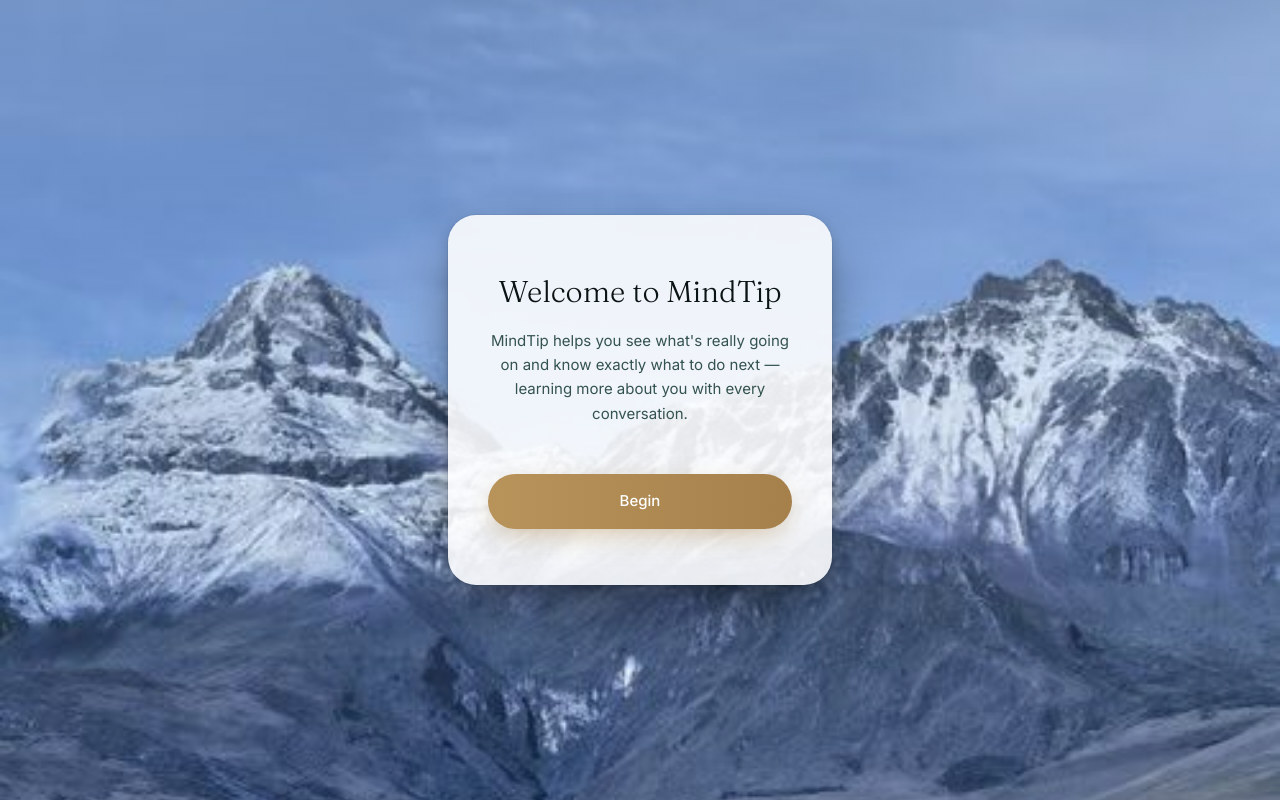
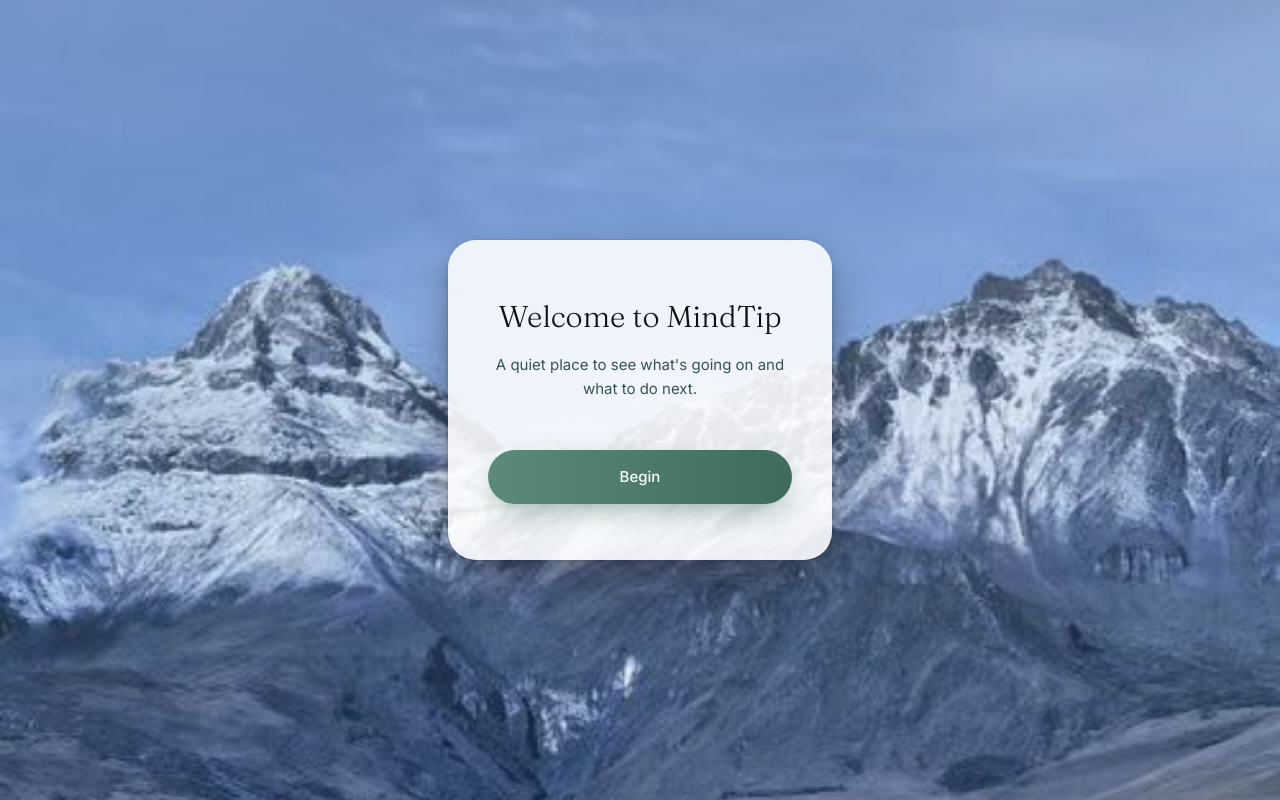
Before and after one commit to flashscapes/mindtip, a React (Vite) app: page / in a window 1280 px wide. Built offline with nearby package versions, Linux system fonts and the light colour scheme.

Commit message:
Welcome: new copy ('A quiet place to see what's going on and what to do next.'), button label 'Let's Go', sage-teal button gradient replacing gold

```diff
--- a/src/features/welcome/Welcome.tsx
+++ b/src/features/welcome/Welcome.tsx
@@ -25,12 +25,12 @@ export function Welcome({ onComplete }: WelcomeProps) {
       >
         <p className="font-display font-light text-[30px] leading-snug text-ivory mb-4">Welcome to MindTip</p>
         <p className="font-sans text-[15px] text-mist leading-relaxed mb-12">
-          MindTip helps you see what's really going on and know exactly what to do next — learning more about you with every conversation.
+          A quiet place to see what's going on and what to do next.
         </p>
 
         <button
           onClick={onComplete}
-          className="w-full bg-gradient-to-r from-[#B8935A] to-[#A5804B] text-white font-sans text-[15px] font-medium py-4 rounded-full shadow-[0_10px_30px_-8px_rgba(184,147,90,0.6)] hover:shadow-[0_14px_36px_-8px_rgba(184,147,90,0.7)] hover:-translate-y-0.5 transition-all duration-300"
+          className="w-full bg-gradient-to-r from-[#5C8A7A] to-[#3F6B5C] text-white font-sans text-[15px] font-medium py-4 rounded-full shadow-[0_10px_30px_-8px_rgba(63,107,92,0.6)] hover:shadow-[0_14px_36px_-8px_rgba(63,107,92,0.7)] hover:-translate-y-0.5 transition-all duration-300"
         >
           Begin
         </button>
```
